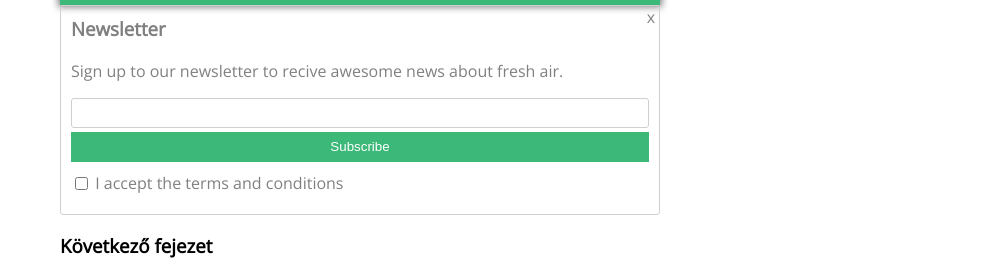
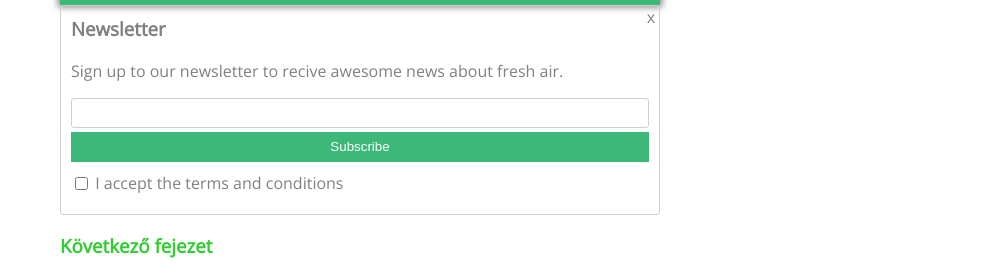
Before and after one commit to melinb/melinb.github.io, a plain HTML site: page index.html in a window 1280 px wide. Shown: the part 1247-1524 px from the top of the page, without its empty margins (280-1280 px from the left). Drawn offline with nearby package versions, Linux system fonts and the light colour scheme.

Commit message:
nextchapter valt

```diff
--- a/index.html
+++ b/index.html
@@ -40,7 +40,7 @@
       x
     </div>
   </div>
-  <h3>Következő fejezet</h3>
+  <h3 id="nextchapter">Következő fejezet</h3>
   <div id="questionmark">?</div>
 </div>
 <!-- partial -->
--- a/style.css
+++ b/style.css
@@ -103,3 +103,7 @@
   .card.middle {
     flex-grow: 1.5;
   }
+
+  #nextchapter {
+    color: limegreen
+  }
```
